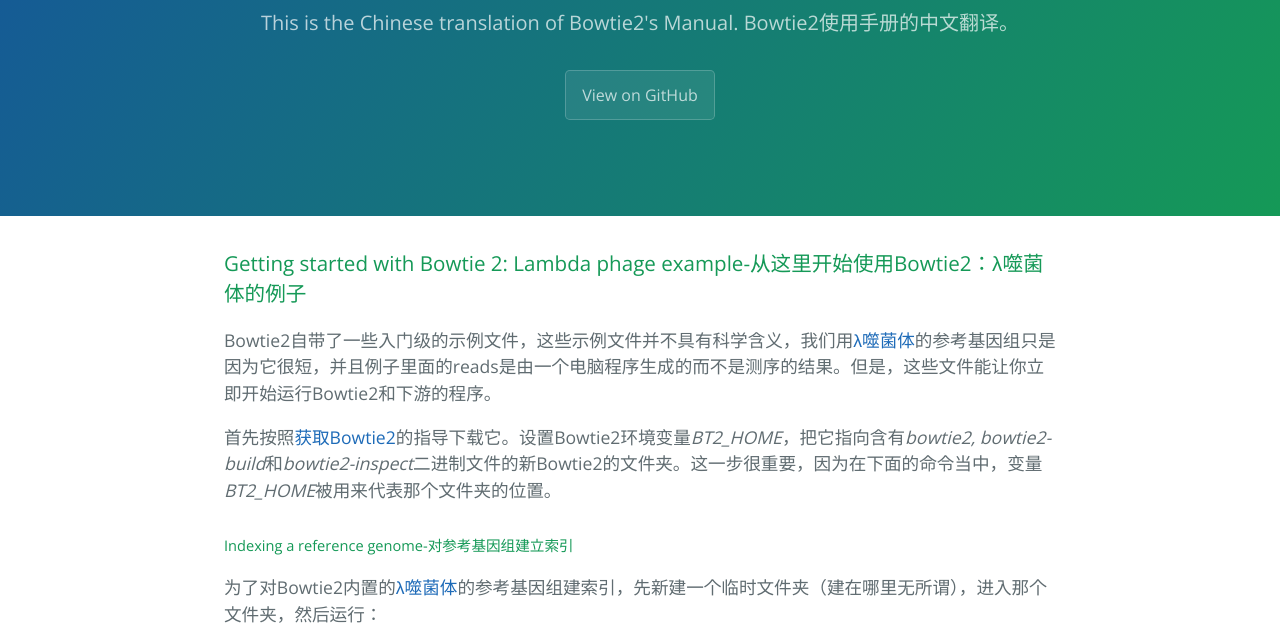
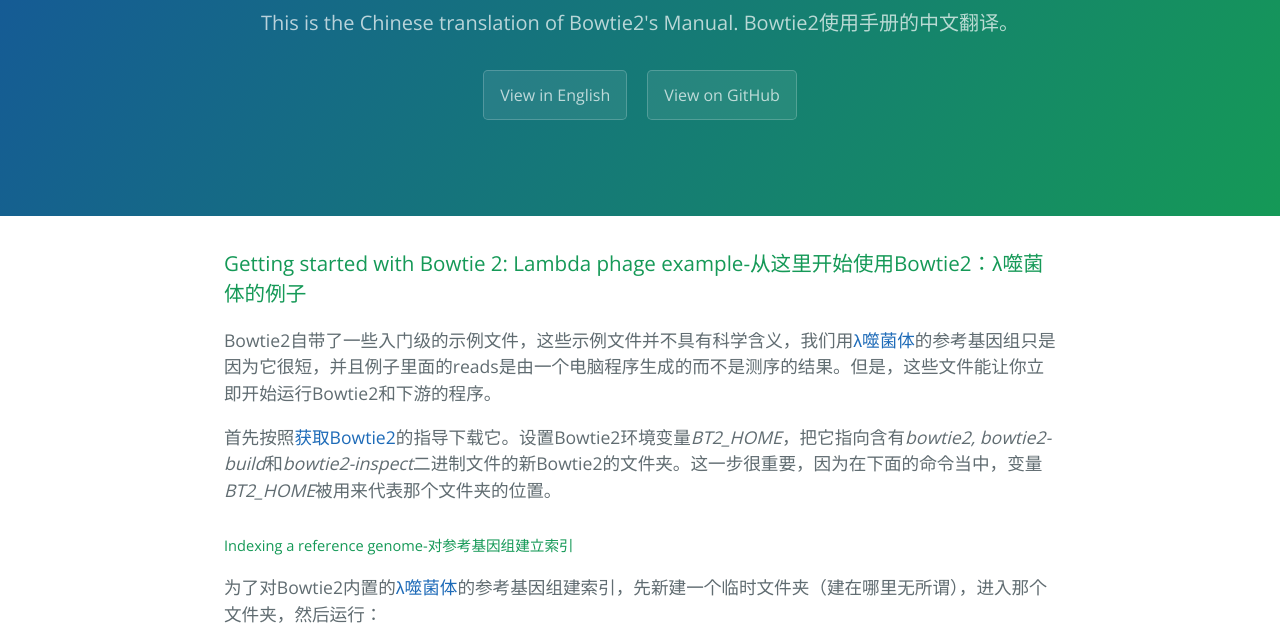
Before and after one commit to CNCBI/Bowtie2-Manual-CN, a plain HTML site: page index.html in a window 1280 px wide. Shown: the part 167-800 px from the top of the page. Drawn offline with nearby package versions, Linux system fonts and the light colour scheme.

Commit message:
added link to original English manual

```diff
--- a/index.html
+++ b/index.html
@@ -13,6 +13,7 @@
     <section class="page-header">
       <h1 class="project-name">Bowtie2-manual-cn</h1>
       <h2 class="project-tagline">This is the Chinese translation of Bowtie2&#39;s Manual. Bowtie2使用手册的中文翻译。</h2>
+      <a href="http://bowtie-bio.sourceforge.net/bowtie2/manual.shtml" class="btn">View in English</a>
       <a href="https://github.com/CNCBI/Bowtie2-Manual-CN" class="btn">View on GitHub</a>
     </section>
 
```
